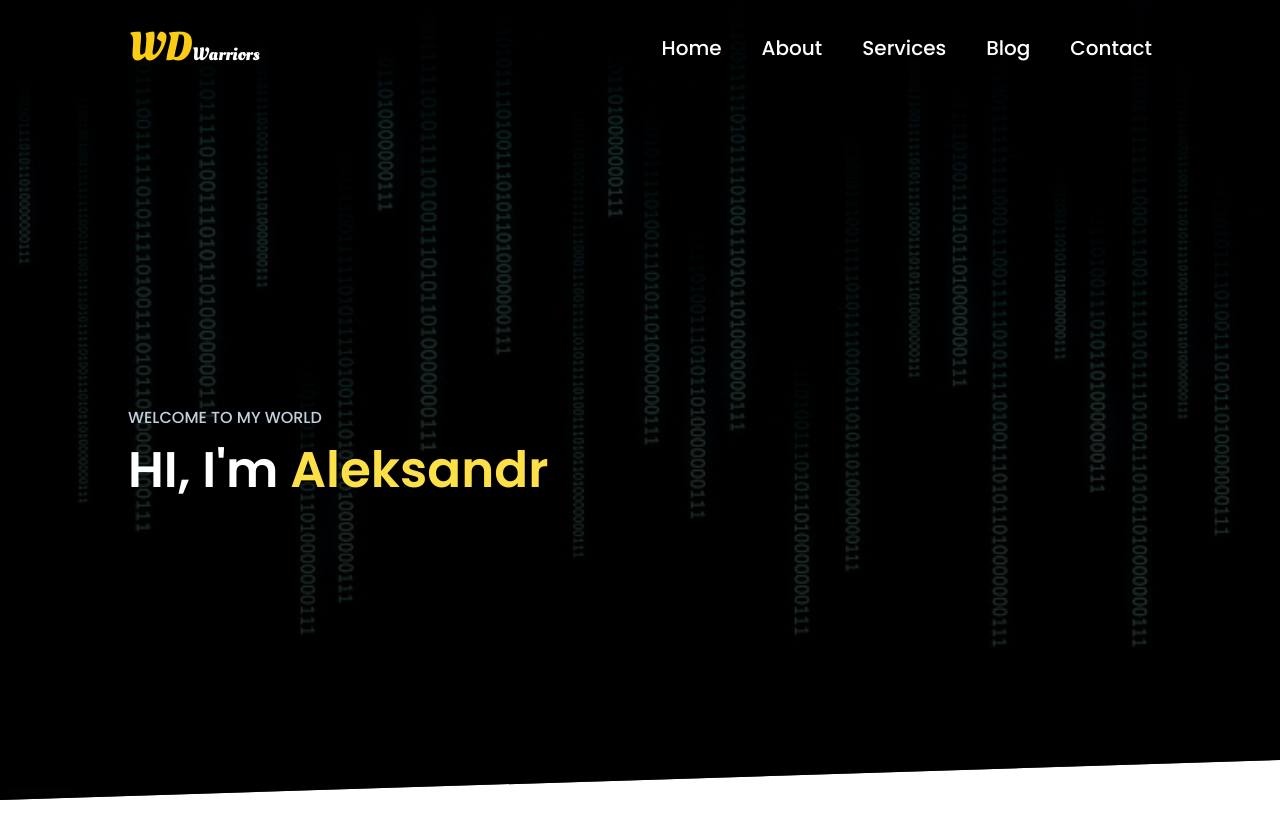
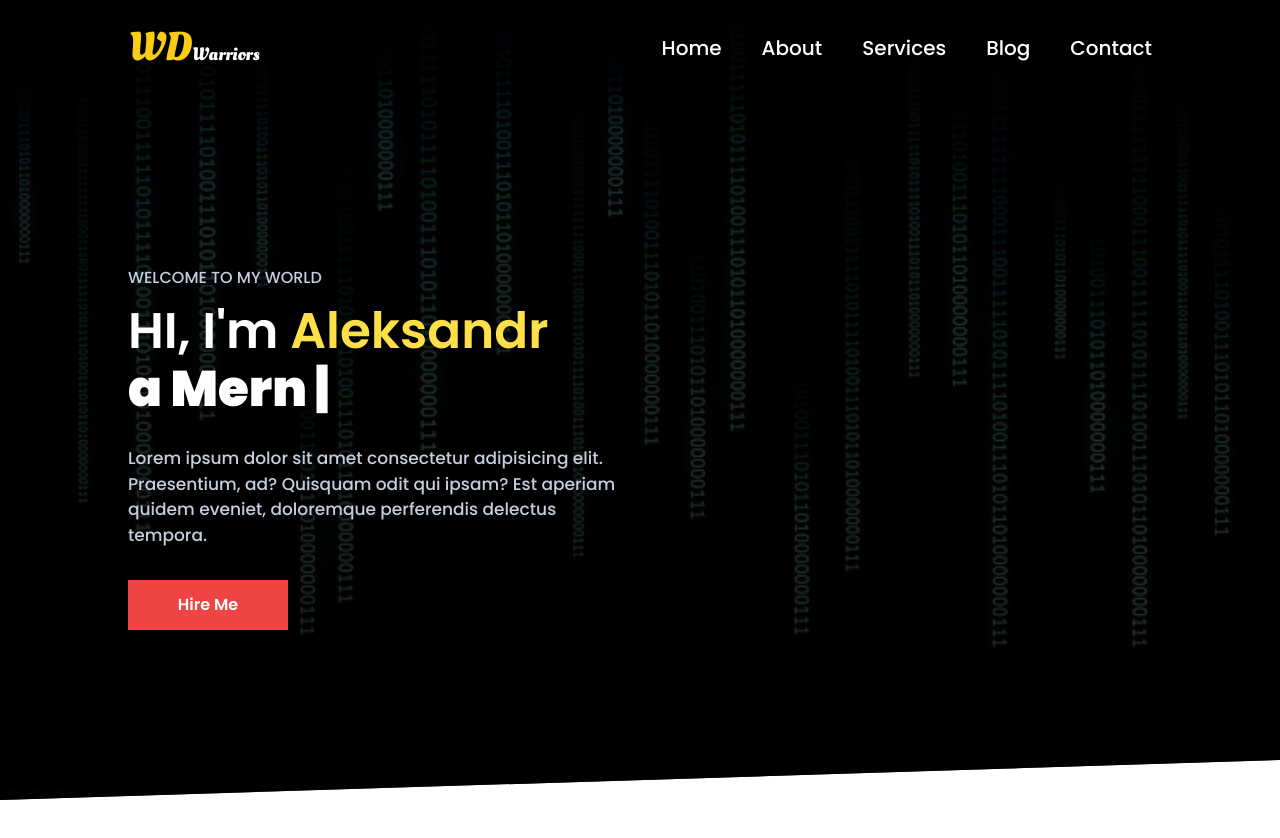
Before and after one commit to AleksandrKompanetc/react-app-portfolio, a Next.js app: page / in a window 1280 px wide. Shown: the top 838 px of the page. After the commit the page ends 800 px from the top, so only its background shows below. Built offline with nearby package versions, Linux system fonts and the light colour scheme.

Commit message:
adding animation component TypeWriterEffect

```diff
--- a/components/Helper/TypeWriterEffect.tsx
+++ b/components/Helper/TypeWriterEffect.tsx
@@ -0,0 +1,26 @@
+import React from 'react'
+import { TypeAnimation } from 'react-type-animation'
+
+const TypeWriterEffect = () => {
+  return (
+    <TypeAnimation
+      sequence={[
+        // Same substring at the start will only be typed out once, initially
+        'a React Developer',
+        1000, // wait 1s before replacing "Mice" with "Hamsters"
+        'a Next JS Developer',
+        1000,
+        'a Mern Developer',
+        1000,
+        'a Designer',
+        1000
+      ]}
+      wrapper="span"
+      speed={50}
+      className='xl:text-[50px] lg:text-[40px] sm:text-[35px] text-[25px] text-white font-bold'
+      repeat={Infinity}
+    />
+  )
+}
+
+export default TypeWriterEffect
--- a/components/Hero.tsx
+++ b/components/Hero.tsx
@@ -1,16 +1,29 @@
 import React from 'react'
+import TypeWriterEffect from './Helper/TypeWriterEffect'
 
 const Hero = () => {
   return (
     <div className='w-[100vw] pt-[4vh] md:pt-[12vh] h-[85vh] md:h-[100vh] custom-bg'>
       <div className='flex justify-center flex-col w-[80%] h-[100%] mx-auto '>
         <div className='grid grid-cols-1 md:grid-cols-2 gap-[3rem] items-center'>
-          <div className=''>
+          <div>
             <h1 className='text-[#c4cfde] mb-[1.3rem]'>WELCOME TO MY WORLD</h1>
             <div>
-              <h1 className='xl:text-[50px] lg:text-[40px] sm:text-[35px] text-[25px] font-semibold leading-[2.4rem] text-white'>
+              <h1 className='xl:text-[50px] lg:text-[40px] sm:text-[35px] text-[25px] font-semibold leading-[2.6rem] text-white'>
                 HI, I'm <span className='text-yellow-300'>Aleksandr</span>
               </h1>
+              <TypeWriterEffect />
+            </div>
+            <p className='mt-[1.2rem] text-15px md:text-[17px] text-[#c4cfde]'>Lorem ipsum dolor sit amet consectetur adipisicing elit. Praesentium, ad? Quisquam odit qui ipsam?
+              Est aperiam quidem eveniet, doloremque perferendis delectus tempora.
+            </p>
+            <div className='mt-[2rem] flex items-center space-x-6 '>
+              <button className='relative flex h-[50px] w-40 items-center justify-center font-semibold
+              overflow-hidden bg-red-500 text-white shadow-2xl transition-all before:absolute before:h-0
+              before:w-0 before:rounded-full before:bg-blue-600 before:duration-500 before:ease-out
+              hover:before:h-56 hover:before:w-56'>
+                <span className='relative z-10'>Hire Me</span>
+              </button>
             </div>
           </div>
         </div>
--- a/package.json
+++ b/package.json
@@ -12,7 +12,8 @@
     "@heroicons/react": "^2.1.5",
     "next": "14.2.14",
     "react": "^18",
-    "react-dom": "^18"
+    "react-dom": "^18",
+    "react-type-animation": "^3.2.0"
   },
   "devDependencies": {
     "@types/node": "^20",
--- a/pages/index.tsx
+++ b/pages/index.tsx
@@ -10,7 +10,7 @@ const HomePage = () => {
   const closeNavHandler = () => setShowNav(false);
 
   return (
-    <div className='overflow-hidden h-[2000px]'>
+    <div className='overflow-hidden'>
       <NavMobile showNav={showNav} closeNav={closeNavHandler} />
       <Nav openNav={showNavHandler} />
       <Hero />
```
Also changed, not shown: 1 other file (tests, documents, lock files or other folders).
